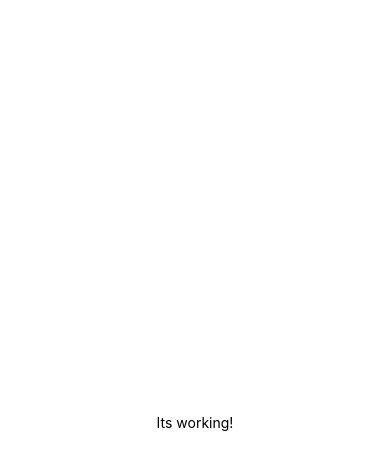
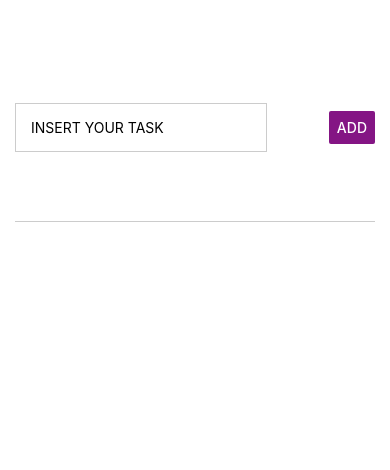
Before and after one commit to SauloAssisEngMec/task-app, a React Native app: screen / in a window 390 px wide. Shown: the top 470 px of the page. Built offline with nearby package versions, Linux system fonts and the light colour scheme.

Commit message:
feat: adding list of tasks

```diff
--- a/App.js
+++ b/App.js
@@ -1,20 +1,65 @@
-import { StatusBar } from "expo-status-bar";
-import { StyleSheet, Text, View } from "react-native";
+import { useState } from "react";
+import { Button, StyleSheet, Text, TextInput, View } from "react-native";
 
 export default function App() {
+  const [enteredTaskText, setEnteredTaskText] = useState("");
+
+  const [listTasks, setListTasks] = useState([]);
+
+  function taskInputHandler(enteredText) {
+    setEnteredTaskText(enteredText);
+  }
+
+  function addTaskHandler() {
+    // console.log(enteredTaskText);
+
+    setListTasks((currentTaks) => [...currentTaks, enteredTaskText]);
+  }
+
   return (
-    <View style={styles.container}>
-      <Text>Its working!</Text>
-      <StatusBar style="auto" />
+    <View style={styles.appContainer}>
+      <View style={styles.inputContainer}>
+        <TextInput
+          style={styles.textInput}
+          placeholder="INSERT YOUR TASK"
+          onChangeText={taskInputHandler}
+        />
+        <Button color="#841584" title="Add" onPress={addTaskHandler} />
+      </View>
+
+      <View style={styles.taskContainer}>
+        {listTasks.map((task) => (
+          <Text key={task}>{task}</Text>
+        ))}
+      </View>
     </View>
   );
 }
 
 const styles = StyleSheet.create({
-  container: {
+  appContainer: {
     flex: 1,
-    backgroundColor: "#fff",
+    paddingTop: 50,
+    paddingHorizontal: 15,
+  },
+
+  textInput: {
+    padding: 15,
+    borderWidth: 1,
+    borderColor: "#cccccc",
+    width: "70%",
+    marginRight: 8,
+  },
+  inputContainer: {
+    flex: 1,
+    flexDirection: "row",
+    justifyContent: "space-between",
     alignItems: "center",
-    justifyContent: "center",
+    paddingBottom: 15,
+    borderBottomWidth: 1,
+    borderBottomColor: "#cccccc",
+  },
+  taskContainer: {
+    flex: 4,
   },
 });
```
